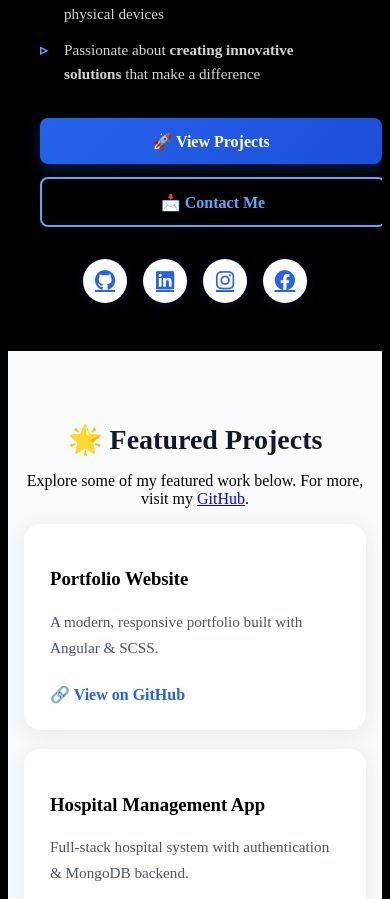
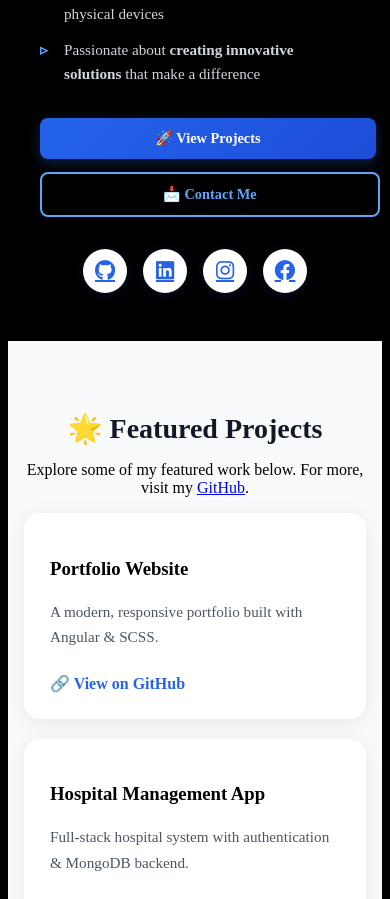
Before and after one commit to rewellnamu/portfolio, an Angular app: page / in a window 390 px wide. Shown: the part 866-1765 px from the top of the page. Built offline with nearby package versions, Linux system fonts and the light colour scheme.

Commit message:
Ui updates on buttons to fit mobile view

```diff
--- a/src/app/components/home/home.component.scss
+++ b/src/app/components/home/home.component.scss
@@ -151,10 +151,17 @@
         align-items: center;
         justify-content: center;
         white-space: nowrap;
+        gap: 0.4rem;
 
         @media (max-width: 480px) {
           width: 100%;
-          padding: 0.85rem 1rem;
+          padding: 0.75rem 0.8rem;
+          font-size: 0.9rem;
+        }
+
+        @media (max-width: 380px) {
+          padding: 0.7rem 0.6rem;
+          font-size: 0.85rem;
         }
 
         &.primary {
```
